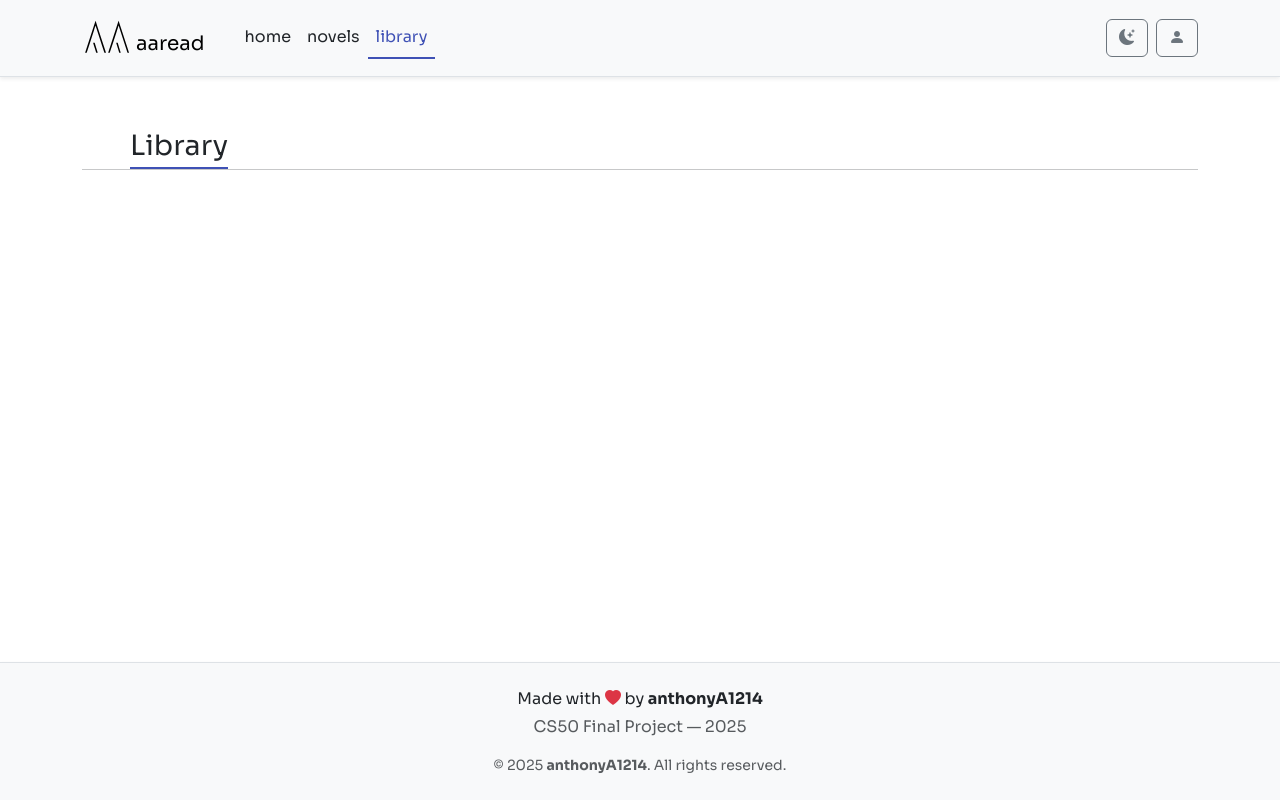
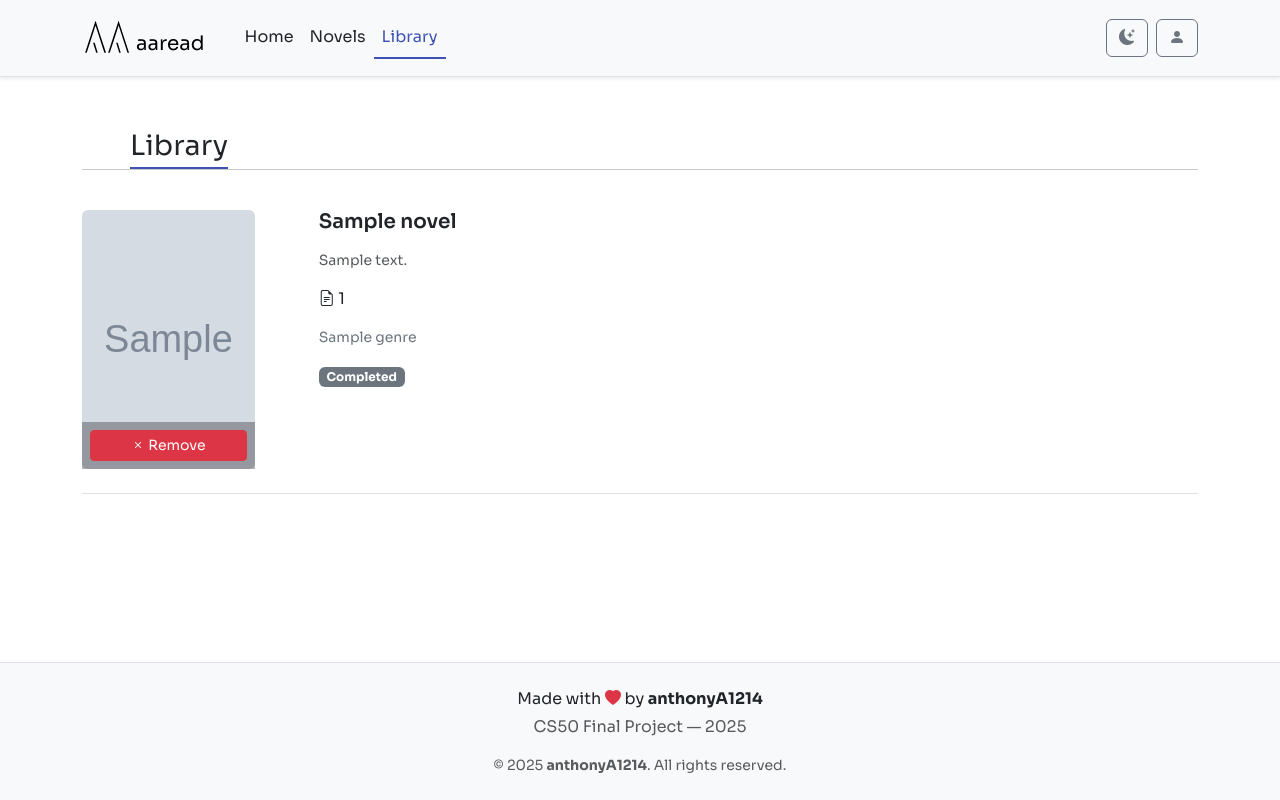
Before and after one commit to anthonyA1214/aaread, a Flask app: page /library in a window 1280 px wide. Run offline with Flask 3, Linux system fonts and the light colour scheme; the visitor is signed in with stand-in values (Sample User, id 1); tables that the repository leaves empty hold one stand-in row (values such as "Sample post"); grey boxes marked "Sample" are stand-in pictures; parts of the project's set-up code (start-up, migrations or seed data) failed here and were passed over; some libraries are stand-ins or nearby versions.

Commit message:
user library

```diff
--- a/app.py
+++ b/app.py
@@ -1,6 +1,6 @@
 import os
 
-from flask import Flask, render_template, redirect, request, session, g, flash, get_flashed_messages
+from flask import Flask, render_template, redirect, request, session, g, flash, get_flashed_messages, jsonify
 from flask_session import Session
 from flask_migrate import Migrate
 from flask_moment import Moment
@@ -226,8 +226,15 @@ def novels():
     if request.method == "POST":
         pass
     else:
+        user_id = session.get("user_id")
+
+        user = User.query.get(user_id) if user_id else None
+
         novels = Novel.query.all()
-        return render_template("public/novels.html", novels=novels)
+
+        saved_ids = {novel.id for novel in user.saved_novels} if user else set()
+
+        return render_template("public/novels.html", novels=novels, saved_ids=saved_ids)
 
 
 @app.route("/novels/<int:novel_id>")
@@ -257,7 +264,66 @@ def read_chapter(novel_id, chapter_num):
 @login_required
 def library():
     """Display the user's library."""
-    return render_template("public/library.html")
+    user_id = session.get("user_id")
+
+    user = User.query.get(user_id) if user_id else None
+
+    saved_novels = user.saved_novels
+
+    return render_template("public/library.html", novels=saved_novels)
+
+
+@app.route("/add-to-library", methods=["POST"])
+def add_to_library():
+    if request.method == "POST":
+
+        if 'user_id' not in session:
+            return jsonify(success=False, message="You must be logged in."), 401
+
+        data = request.get_json()
+        novel_id = data.get('novel_id')
+
+        if not novel_id:
+            return jsonify(success=False, message="Missing novel ID."), 400
+
+        user = User.query.get(session["user_id"])
+        novel = Novel.query.get(novel_id)
+
+        if not novel:
+            return jsonify(success=False, message="Novel not found."), 404
+
+        if novel in user.saved_novels:
+            return jsonify(success=True, message="Already in library.")
+
+        user.saved_novels.append(novel)
+        db.session.commit()
+
+        return jsonify(success=True, message="Novel added to library.")
+
+
+@app.route("/remove-from-library", methods=["POST"])
+def remove_from_library():
+    if request.method == "POST":
+
+        if "user_id" not in session:
+            return jsonify(success=False, message="You must be logged in."), 401
+
+        data = request.get_json()
+        novel_id = data.get("novel_id")
+
+        if not novel_id:
+            return jsonify(success=False, message="Missing novel ID."), 400
+
+        user = User.query.get(session["user_id"])
+        novel = Novel.query.get(novel_id)
+
+        if not novel:
+            return jsonify(success=False, message="Novel not found."), 404
+
+        user.saved_novels.remove(novel)
+        db.session.commit()
+
+        return jsonify(success=True, message="Novel removed from library.")
 
 
 if __name__ == "__main__":
--- /dev/null
+++ b/static/userLibrary.js
@@ -0,0 +1,57 @@
+document.querySelectorAll('.addToLibraryBtn').forEach(btn => {
+    btn.addEventListener('click', function() {
+        const novelId = this.dataset.novelId;
+        const button = this;
+
+        fetch('/add-to-library', {
+            method: 'POST',
+            headers: {
+                'Content-Type': 'application/json'
+            },
+            body: JSON.stringify({novel_id: novelId})
+        })
+        .then(response => response.json())
+        .then(data => {
+            if (data.success) {
+                button.innerHTML = '<i class="bi bi-check2"></i> Added';
+                button.classList.remove('btn-primary');
+                button.classList.add('btn-success');
+                button.disabled = true;
+            } else {
+                alert(data.message || "Failed to add to library.");
+            }
+        })
+        .catch(error => {
+            console.error('Error:', error);
+        });
+    });
+});
+
+document.querySelectorAll('.removeFromLibraryBtn').forEach(btn => {
+    btn.addEventListener('click', function() {
+        const novelId = this.dataset.novelId;
+        const button = this;
+
+        fetch('/remove-from-library', {
+            method: 'POST',
+            headers: {
+                'Content-Type': 'application/json'
+            },
+            body: JSON.stringify({novel_id: novelId})
+        })
+        .then(response => response.json())
+        .then(data => {
+            if (data.success) {
+                button.innerHTML = '<i class="bi bi-check2"></i> Removed';
+                button.classList.remove('btn-primary');
+                button.classList.add('btn-danger');
+                button.disabled = true;
+            } else {
+                alert(data.message || "Failed to remove from library.");
+            }
+        })
+        .catch(error => {
+            console.error('Error:', error);
+        });
+    });
+});
--- a/templates/public/layout.html
+++ b/templates/public/layout.html
@@ -57,11 +57,6 @@
                                             </div>
                                             <hr class="my-2">
                                             <li>
-                                                <a class="btn btn-outline-primary w-100 my-1" href="/settings">
-                                                    <i class="bi bi-gear-fill"></i> Settings
-                                                </a>
-                                            </li>
-                                            <li>
                                                 <a class="btn btn-outline-danger w-100 my-1" href="{{ url_for('logout', next=request.path) }}">
                                                     <i class="bi bi-box-arrow-right"></i> Log Out
                                                 </a>
@@ -89,13 +84,13 @@
                     <div class="collapse navbar-collapse ms-lg-3" id="navbarSupportedContent">
                         <ul class="navbar-nav me-auto mb-2 mb-lg-0">
                             <li class="nav-item">
-                                <a class="nav-link {% if request.path == '/' %}active{% endif %}" {% if request.path == '/' %}aria-current="page"{% endif %} href="/" >home</a>
+                                <a class="nav-link {% if request.path == '/' %}active{% endif %}" {% if request.path == '/' %}aria-current="page"{% endif %} href="/" >Home</a>
                             </li>
                             <li class="nav-item">
-                                <a class="nav-link {% if request.path.startswith('/novels') %}active{% endif %}" {% if request.path.startswith('/novels') %}aria-current="page"{% endif %} href="/novels">novels</a>
+                                <a class="nav-link {% if request.path.startswith('/novels') %}active{% endif %}" {% if request.path.startswith('/novels') %}aria-current="page"{% endif %} href="/novels">Novels</a>
                             </li>
                             <li class="nav-item">
-                                <a class="nav-link {% if request.path.startswith('/library') %}active{% endif %}" {% if request.path.startswith('/library') %}aria-current="page"{% endif %} href="/library">library</a>
+                                <a class="nav-link {% if request.path.startswith('/library') %}active{% endif %}" {% if request.path.startswith('/library') %}aria-current="page"{% endif %} href="/library">Library</a>
                             </li>
                         </ul>
                     </div>
--- a/templates/public/library.html
+++ b/templates/public/library.html
@@ -14,7 +14,55 @@
         <hr class="mt-0 mb-3">
 
         <!-- contents -->
+        {% for novel in novels %}
+            <div class="col-12 border-bottom py-4">
+                <div class="row g-3" style="min-height: 190px;">
+                    <div class="col-4 col-sm-3 col-md-2 d-flex align-items-center">
+                        <div class="w-100 position-relative" style="aspect-ratio: 2 / 3;">
 
+                            <a href="{{ url_for('view_novel', novel_id=novel.id) }}" class="text-decoration-none">
+                                <img src="{{ url_for('static', filename=novel.cover_image) if novel.cover_image else url_for('static', filename='uploads/placeholder.png')}}" class="rounded img-fluid object-fit-cover w-100 h-100" alt="...">
+                            </a>
+
+                            <div class="position-absolute start-0 end-0 bottom-0 p-2" style="background: rgba(0,0,0,0.3);">
+                                <button class="btn btn-sm btn-danger text-truncate w-100 removeFromLibraryBtn" data-novel-id="{{ novel.id }}">
+                                    <i class="bi bi-x"></i> Remove
+                                </button>
+                            </div>
+                        </div>
+                    </div>
+                    <div class="col-8">
+                        <div class="ms-0 ms-sm-2 ms-md-3 ms-lg-5">
+
+                            <h5 class="fw-semibold mb-3 text-truncate">
+                                <a href="{{ url_for('view_novel', novel_id=novel.id) }}" class="text-decoration-none text-body">{{ novel.title }}</a>
+                            </h5>
+
+                            <p class="text-muted small mb-3 clamp">{{ novel.description }}</p>
+
+                            <div class="mb-3">
+                                <i class="bi bi-file-earmark-text"></i> {{ novel.chapters|length }}
+                            </div>
+
+                            <p class="card-text text-truncate small text-secondary mb-3">
+                                {% for genre in novel.genres %}
+                                    {{ genre.name }}{% if not loop.last %} · {% endif %}
+                                {% endfor %}
+                            </p>
+
+                            {% if novel.status %}
+                                <span class="badge bg-secondary">{{ novel.status }}</span>
+                            {% endif %}
+                        </div>
+
+                    </div>
+                </div>
+            </div>
+        {% endfor %}
 
     </div>
-{% endblock %}zz
+{% endblock %}
+
+{% block script %}
+    <script src="{{ url_for('static', filename='userLibrary.js') }}"></script>
+{% endblock %}
```
Also changed, not shown: templates/public/novels.html (+26 -6 lines), templates/public/view_novel.html (+25 -1 lines).
